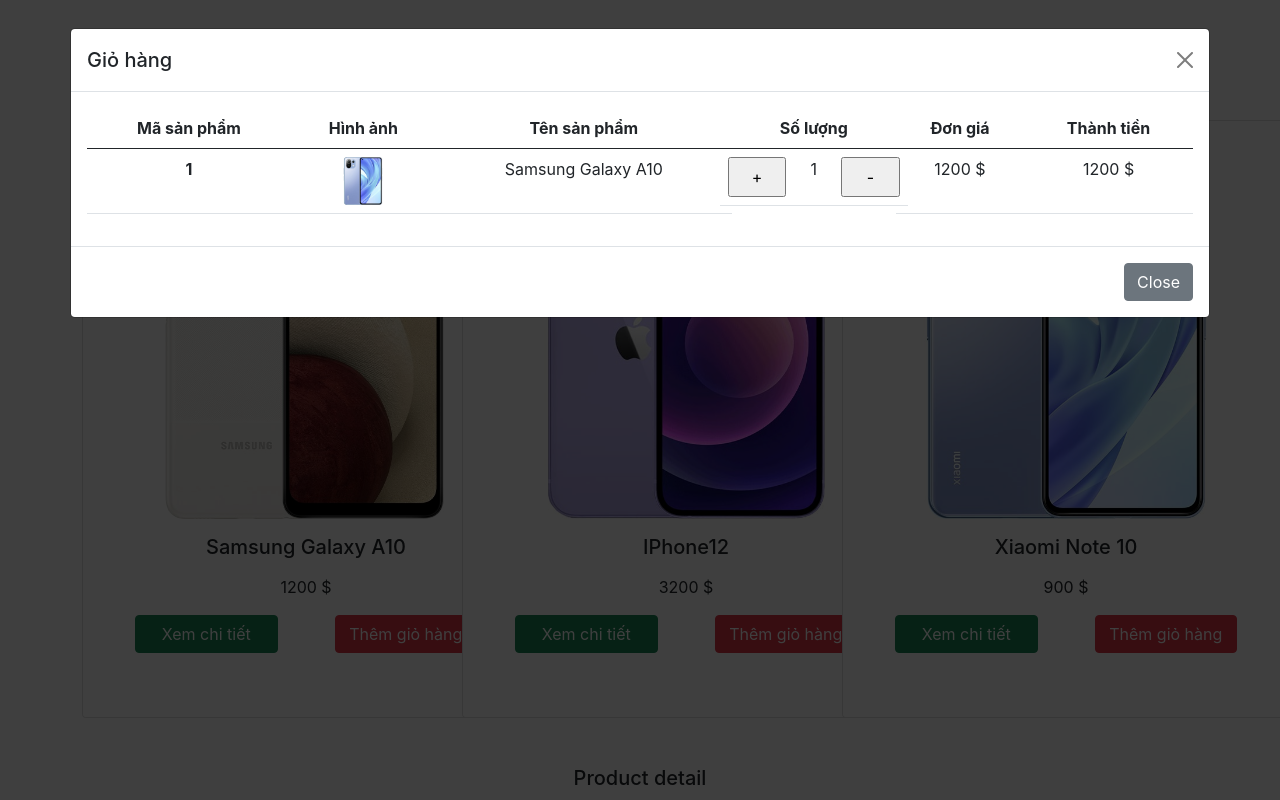
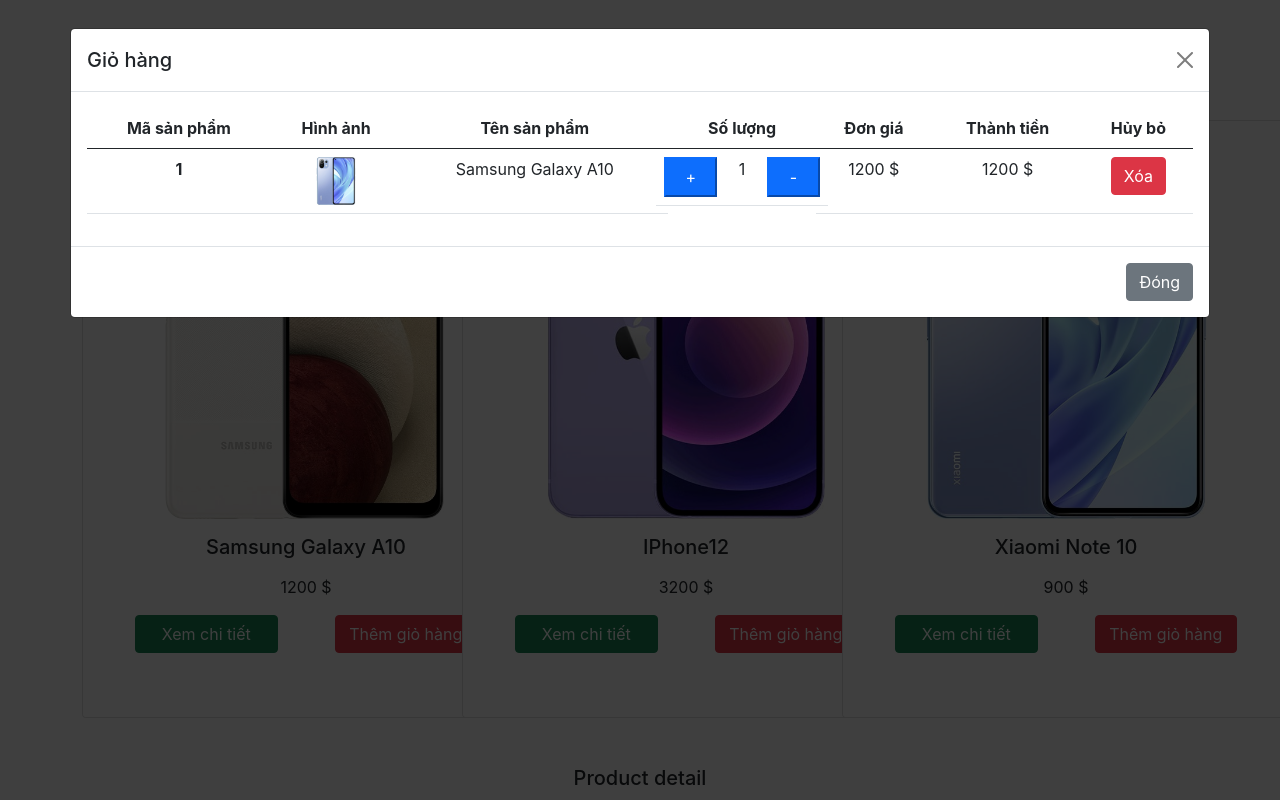
Before and after one commit to khanhlong2008/DBP-CIJS-D10, a React (Create React App) app: page / in a window 1280 px wide. Both pictures are taken after a click on the button "Giỏ hàng". Shown: the top 800 px of the page. Built offline with nearby package versions, Linux system fonts and the light colour scheme.

Commit message:
update button delete

```diff
--- a/src/lecture4/SmartphoneStore/ProductCarts.jsx
+++ b/src/lecture4/SmartphoneStore/ProductCarts.jsx
@@ -1,3 +1,4 @@
+/* eslint-disable jsx-a11y/anchor-is-valid */
 /* eslint-disable no-undef */
 
 import { Component } from "react";
@@ -11,7 +12,7 @@
   }
 
   render() {
-    const { img, name, price } = this.props.productCarts;
+    const { img, name, price ,id} = this.props.productCarts;
     var { Quantity } = this.state;
     return (
       <div>
@@ -25,6 +26,7 @@
                 <th scope="col">Số lượng</th>
                 <th scope="col">Đơn giá</th>
                 <th scope="col">Thành tiền</th>
+                <th scope="col">Hủy bỏ</th>
               </tr>
             </thead>
             <tbody>
@@ -39,7 +41,7 @@
                   <input
                     type="button"
                     value="+"
-                    className="col"
+                    className="col btn-primary"
                     onClick={() =>
                       this.updateQuantity(
                         this.props.productCarts,
@@ -47,13 +49,11 @@
                       )
                     }
                   />
-                  <p  className="col text-center">
-                    {this.state.Quantity}
-                  </p>
+                  <p className="col text-center">{this.state.Quantity}</p>
                   <input
                     type="button"
                     value="-"
-                    className="col"
+                    className="col btn-primary"
                     onClick={() =>
                       this.updateQuantity(
                         this.props.productCarts,
@@ -63,9 +63,15 @@
                   />
                 </td>
 
-                <td >{price}</td>
-                <td >
-                  {this.showSubtotal(price, this.state.Quantity)} $
+                <td>{price}</td>
+                <td>{this.showSubtotal(price, this.state.Quantity)} $</td>
+                <td>
+                  <a
+                    onClick = {()=> this.onDelete(this.props.productCarts)}
+                    className="btn btn-danger "
+                  >
+                    Xóa
+                  </a>
                 </td>
               </tr>
             </tbody>
@@ -77,11 +83,8 @@
             className="btn btn-secondary"
             data-bs-dismiss="modal"
           >
-            Close
+            Đóng
           </button>
-          {/* <button type="button" className="btn btn-primary">
-                    Save changes
-                  </button> */}
         </div>
       </div>
     );
@@ -98,5 +101,8 @@
     Quantity = parseFloat(Quantity);
     return price * Quantity;
   };
+  onDelete = (id)=>{
+    console.log(id)
+  }
 }
 export { ProductCarts };
```
